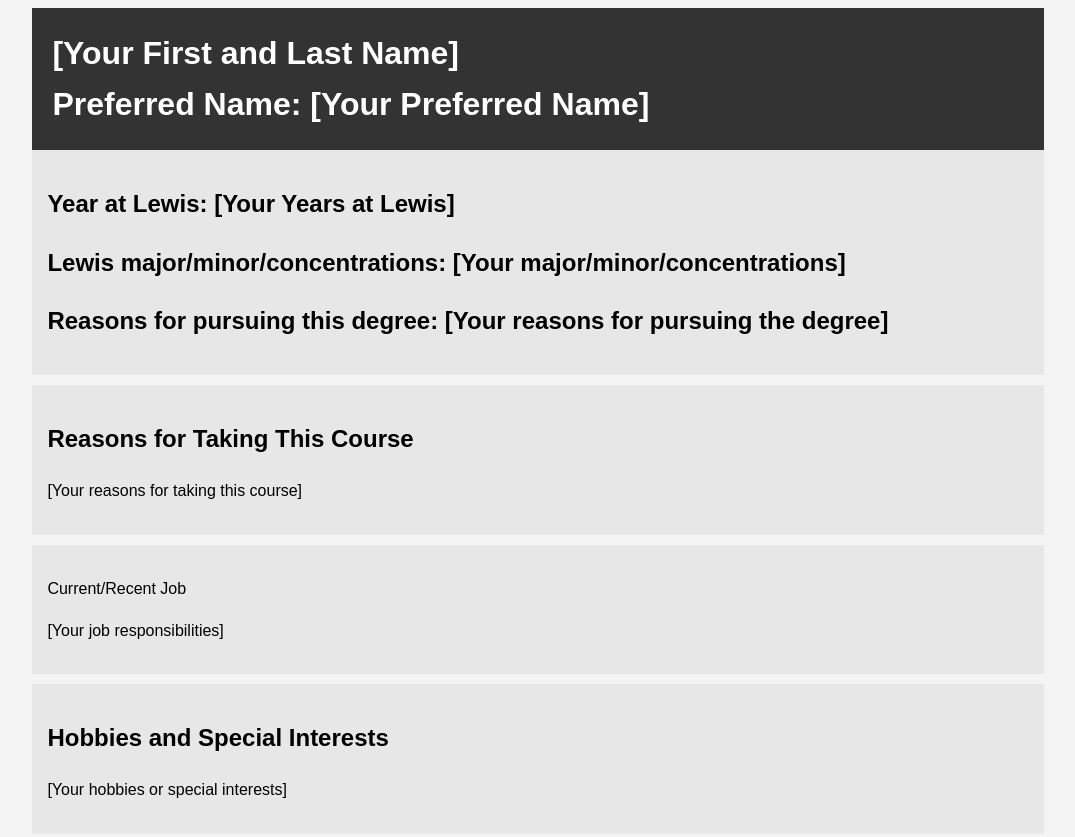
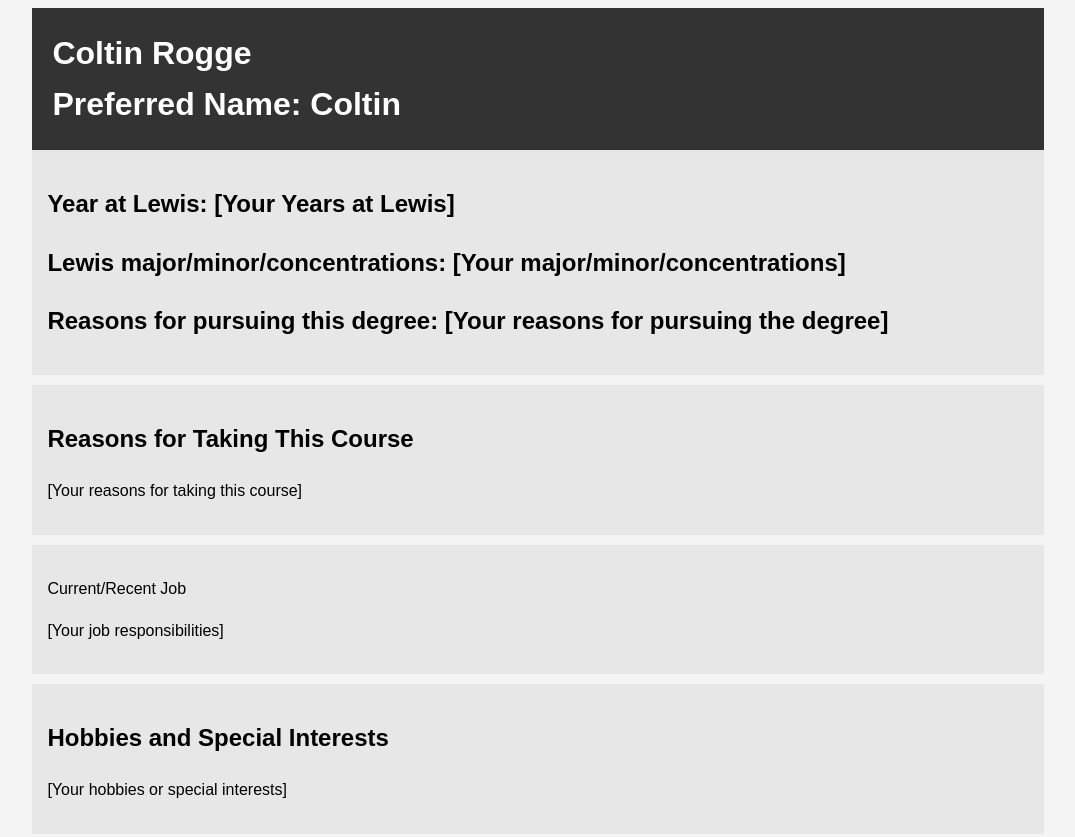
Before and after one commit to coltin14/me, a plain HTML site: page index.html in a window 1280 px wide. Shown: the top 837 px of the page, without its empty margins (102-1177 px from the left). Drawn offline with Linux system fonts and the light colour scheme.

Commit message:
Update name and preferred name.

```diff
--- a/index.html
+++ b/index.html
@@ -31,8 +31,8 @@
 <body>
     <div class="container">
         <header class="main-info">
-            <h1>[Your First and Last Name]</h1>
-            <h1>Preferred Name: [Your Preferred Name]</h1>
+            <h1>Coltin Rogge</h1>
+            <h1>Preferred Name: Coltin</h1>
         </header>
 
         <section class="lewis">
```
